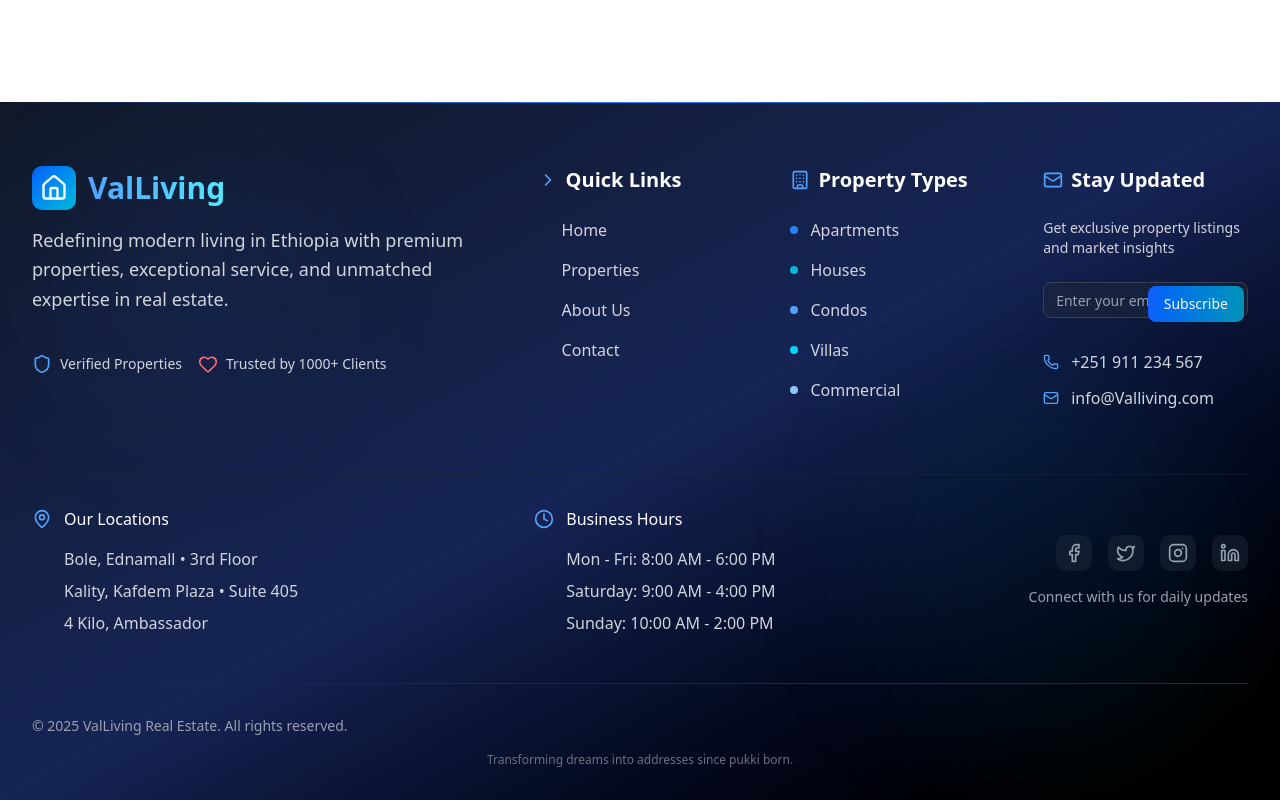
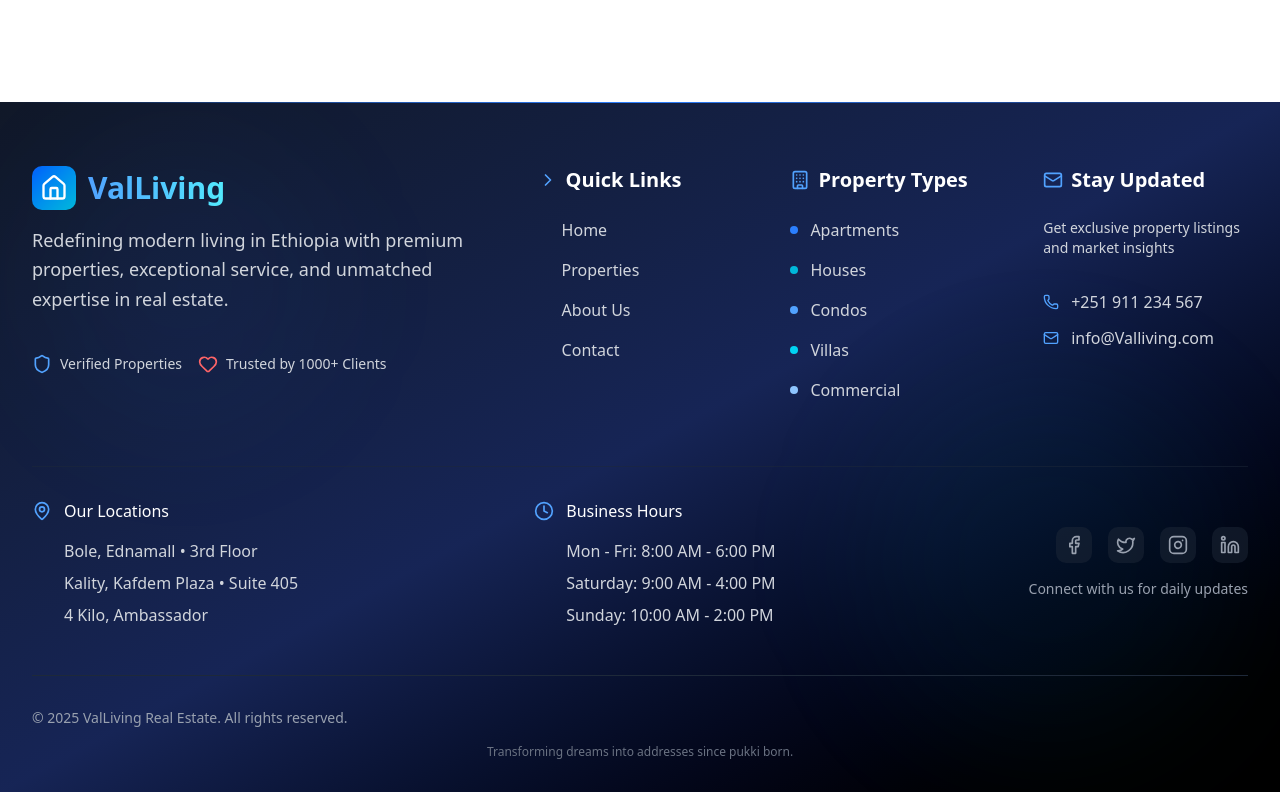
Before and after one commit to temupukki/house-rental, a Next.js app: page / in a window 1280 px wide. Shown: the part 5059-5859 px from the top of the page. Built offline with nearby package versions, Linux system fonts and the light colour scheme.

Commit message:
rid-subscribe-footer

```diff
--- a/components/Footer.tsx
+++ b/components/Footer.tsx
@@ -122,16 +122,8 @@ export default function Footer(){
                             Get exclusive property listings and market insights
                         </p>
                         <div className="space-y-4">
-                            <div className="relative">
-                                <Input
-                                    placeholder="Enter your email"
-                                    className="bg-gray-800/50 border-gray-700 text-white placeholder:text-gray-400 pr-24"
-                                />
-                                <Button className="absolute right-1 top-1 bg-linear-to-r from-blue-600 to-cyan-600 hover:from-blue-700 hover:to-cyan-700">
-                                    Subscribe
-                                </Button>
-                            </div>
-                            <div className="space-y-3 pt-4">
+
+                            <div className="space-y-3 pt-2">
                                 <div className="flex items-center gap-3">
                                     <Phone className="h-4 w-4 text-blue-400" />
                                     <a href="tel:+251911234567" className="text-gray-300 hover:text-white transition-colors duration-300">
```
